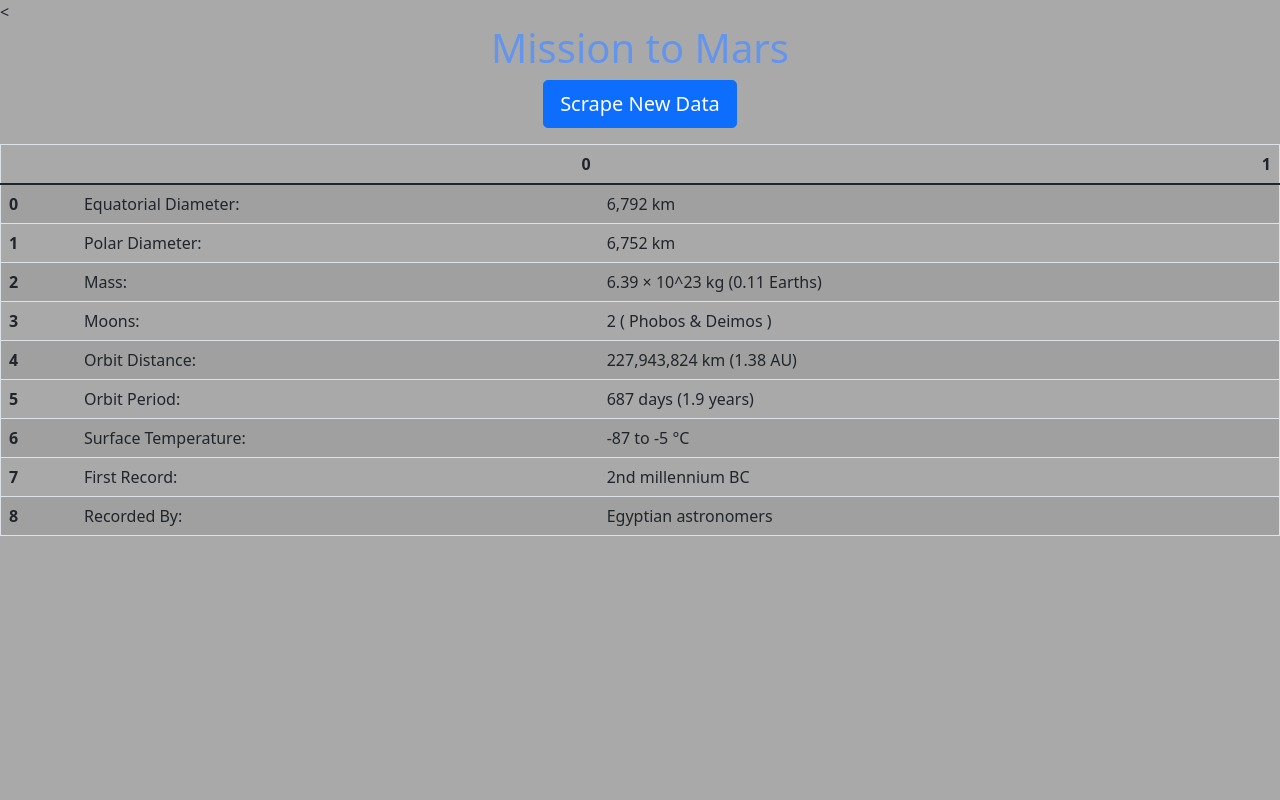
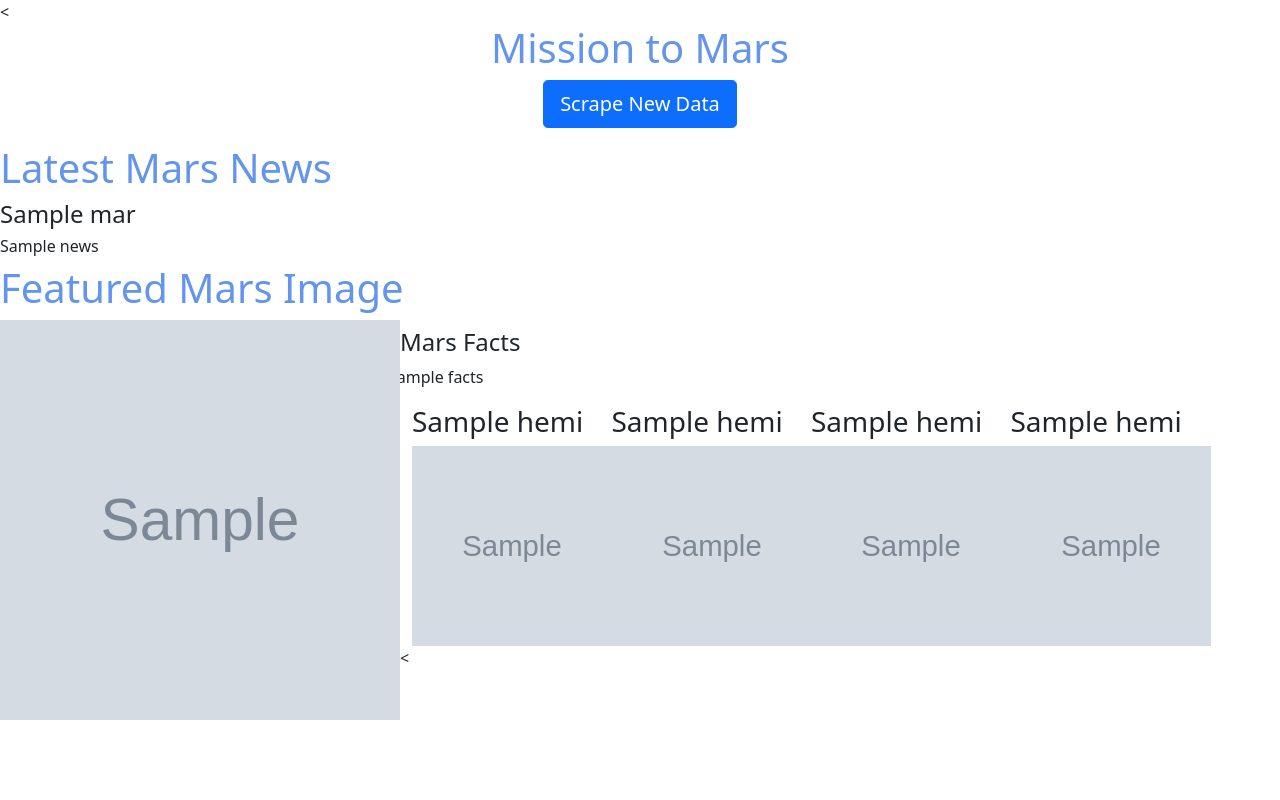
Before and after one commit to abbycni/web-scraping-challenge-, a Flask app: page / in a window 1280 px wide. Run offline with Flask 2, Linux system fonts and the light colour scheme; grey boxes marked "Sample" are stand-in pictures; a database or web service that is not in the repository returns one stand-in record (values such as "Sample title"); some libraries are stand-ins or nearby versions.

Commit message:
updates close ot done

```diff
--- a/app.py
+++ b/app.py
@@ -22,7 +22,7 @@ def index():
 
 def scraper():
     mars = mongo.db.mars
-    mars_data1 = scrape_mars.scrape()
+    mars_data1 = scrape_mars.scrape_data()
     mars.update_one({}, {"$set": mars_data1}, upsert=True)
     return redirect("/", code=302)
 
--- a/style.css
+++ b/style.css
@@ -20,6 +20,5 @@ h2{
     color: cornflowerblue;
   }
 
-  body {
-    background-color:darkgray;
+
   }
--- a/templates/index.html
+++ b/templates/index.html
@@ -11,67 +11,62 @@
   <!-- Add a button to activate scraping script -->
   <p><a class="btn btn-primary btn-lg" href="/scrape" role="button">Scrape New Data</a></p>
 </div>
+<h1> Latest Mars News</h1>
+<h4>{{mars.title}}</h4>
+<h6>{{mars.news}}</h6>
 
 
-<table border="1" class="dataframe table table-striped table-hover">
-  <thead>
-    <tr style="text-align: right;">
-      <th></th>
-      <th>0</th>
-      <th>1</th>
-    </tr>
-  </thead>
-  <tbody>
-    <tr>
-      <th>0</th>
-      <td>Equatorial Diameter:</td>
-      <td>6,792 km</td>
-    </tr>
-    <tr>
-      <th>1</th>
-      <td>Polar Diameter:</td>
-      <td>6,752 km</td>
-    </tr>
-    <tr>
-      <th>2</th>
-      <td>Mass:</td>
-      <td>6.39 × 10^23 kg (0.11 Earths)</td>
-    </tr>
-    <tr>
-      <th>3</th>
-      <td>Moons:</td>
-      <td>2 ( Phobos &amp; Deimos )</td>
-    </tr>
-    <tr>
-      <th>4</th>
-      <td>Orbit Distance:</td>
-      <td>227,943,824 km (1.38 AU)</td>
-    </tr>
-    <tr>
-      <th>5</th>
-      <td>Orbit Period:</td>
-      <td>687 days (1.9 years)</td>
-    </tr>
-    <tr>
-      <th>6</th>
-      <td>Surface Temperature:</td>
-      <td>-87 to -5 °C</td>
-    </tr>
-    <tr>
-      <th>7</th>
-      <td>First Record:</td>
-      <td>2nd millennium BC</td>
-    </tr>
-    <tr>
-      <th>8</th>
-      <td>Recorded By:</td>
-      <td>Egyptian astronomers</td>
-    </tr>
 
-    <script src="https://cdn.jsdelivr.net/npm/bootstrap@5.1.3/dist/js/bootstrap.bundle.min.js" integrity="sha384-ka7Sk0Gln4gmtz2MlQnikT1wXgYsOg+OMhuP+IlRH9sENBO0LRn5q+8nbTov4+1p" crossorigin="anonymous"></script>
 
-  </tbody>
-  </tbody>
-</table>
 
-</body>
+
+<n>
+<h1>Featured Mars Image</h1>
+<img class = "thumbnail"  <img src="{{mars.image_url}}"/style="float:left" width="400" height="400" />
+<p>
+<n>
+
+</n>
+  </p>
+</n>
+
+<n>
+  <div class="table-responsive">
+   <table class="table align-middle">
+
+    <div class="col-md-4">
+  <!-- Mars Facts -->
+  <div class="row" id="mars-facts">
+    <h4>Mars Facts</h4>
+    {{ mars.facts | safe }}
+
+  </table>
+</div>
+
+</div>
+</div>
+</n>
+     </body>
+
+
+      </div>
+    </div>
+
+    <div class="container">
+      <div class="row row-cols-4">
+        <div class="col"><h3> {{mars.hemis[0].Title}} </h3>
+          <img src="{{mars.hemis[0].img_url}}" width="200" height="200" ></div>
+        <div class="col"> <h3> {{mars.hemis[1].Title}} </h3>
+          <img src="{{mars.hemis[1].img_url}}"width="200" height="200" /> </div>
+        <div class="col"><h3> {{mars.hemis[2].Title}} </h3>
+          <img src="{{mars.hemis[2].img_url}}" width="200" height="200" ></div>
+        <div class="col"><h3> {{mars.hemis[3].Title}} </h3>
+          <img src="{{mars.hemis[3].img_url}}"width="200" height="200" />
+       </div>
+      </div>
+    </div>
+
+
+</div>
+
+<
```
Also changed, not shown: data.html (+27 -39 lines), scrape_mars.py (+38 -18 lines), 1 other file.
